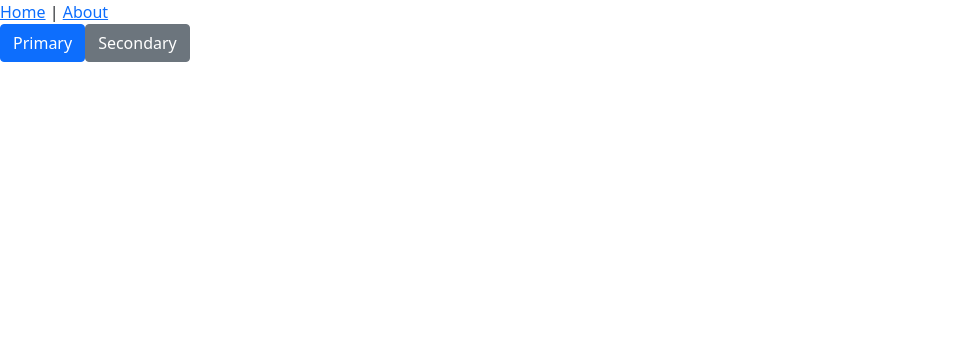
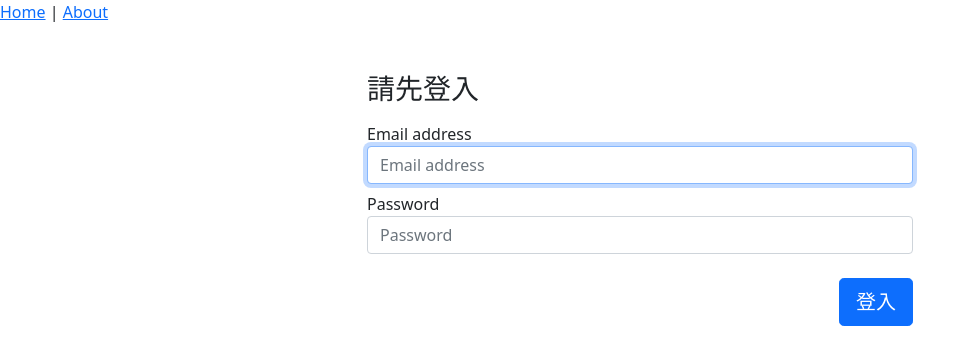
Before and after one commit to kkmmss12345/vue_products_demo, a Vue app: page /#/login in a window 1280 px wide. Shown: the top 364 px of the page, without its empty margins (0-980 px from the left). Built offline with nearby package versions, Linux system fonts and the light colour scheme.

Commit message:
製作登入頁面

```diff
--- a/package.json
+++ b/package.json
@@ -8,9 +8,11 @@
     "lint": "vue-cli-service lint"
   },
   "dependencies": {
+    "axios": "^0.21.4",
     "bootstrap": "^5.1.1",
     "core-js": "^3.6.5",
     "vue": "^3.0.0",
+    "vue-axios": "^3.3.7",
     "vue-router": "^4.0.0-0"
   },
   "devDependencies": {
--- a/src/App.vue
+++ b/src/App.vue
@@ -3,8 +3,6 @@
     <router-link to="/">Home</router-link> |
     <router-link to="/about">About</router-link>
   </div>
-  <button type="button" class="btn btn-primary">Primary</button>
-  <button type="button" class="btn btn-secondary">Secondary</button>
   <router-view />
 </template>
 
--- a/src/router/index.js
+++ b/src/router/index.js
@@ -16,6 +16,10 @@
     component: () =>
       import(/* webpackChunkName: "about" */ "../views/About.vue"),
   },
+  {
+    path: "/login",
+    component: () => import("../views/Login.vue"),
+  },
 ];
 
 const router = createRouter({
--- /dev/null
+++ b/src/views/Login.vue
@@ -0,0 +1,65 @@
+<template>
+  <div class="container mt-5">
+    <form class="row justify-content-center">
+      <div class="col-md-6">
+        <h1 class="h3 mb-3 font-weight-normal">請先登入</h1>
+        <div class="mb-2">
+          <label for="inputEmail" class="sr-only">Email address</label>
+          <input
+            type="email"
+            id="inputEmail"
+            class="form-control"
+            placeholder="Email address"
+            required
+            autofocus
+            v-model="user.username"
+          />
+        </div>
+        <div class="mb-2">
+          <label for="inputPassword" class="sr-only">Password</label>
+          <input
+            type="password"
+            id="inputPassword"
+            class="form-control"
+            placeholder="Password"
+            required
+            v-model="user.password"
+          />
+        </div>
+
+        <div class="text-end mt-4">
+          <button
+            class="btn btn-lg btn-primary btn-block"
+            type="submit"
+            @click.prevent="signIn"
+          >
+            登入
+          </button>
+        </div>
+      </div>
+    </form>
+  </div>
+</template>
+
+<script>
+export default {
+  data() {
+    return {
+      user: {
+        username: "",
+        password: "",
+      },
+    };
+  },
+  methods: {
+    signIn() {
+      console.log("login");
+      const api = `${process.env.VUE_APP_API}/admin/signin`;
+      console.log(api);
+      this.$http.post(api, this.user).then((res) => {
+        console.log(res);
+      });
+    },
+  },
+};
+</script>
```
Also changed, not shown: src/main.js (+6 -1 lines), 2 other files (tests, documents, lock files or other folders).
